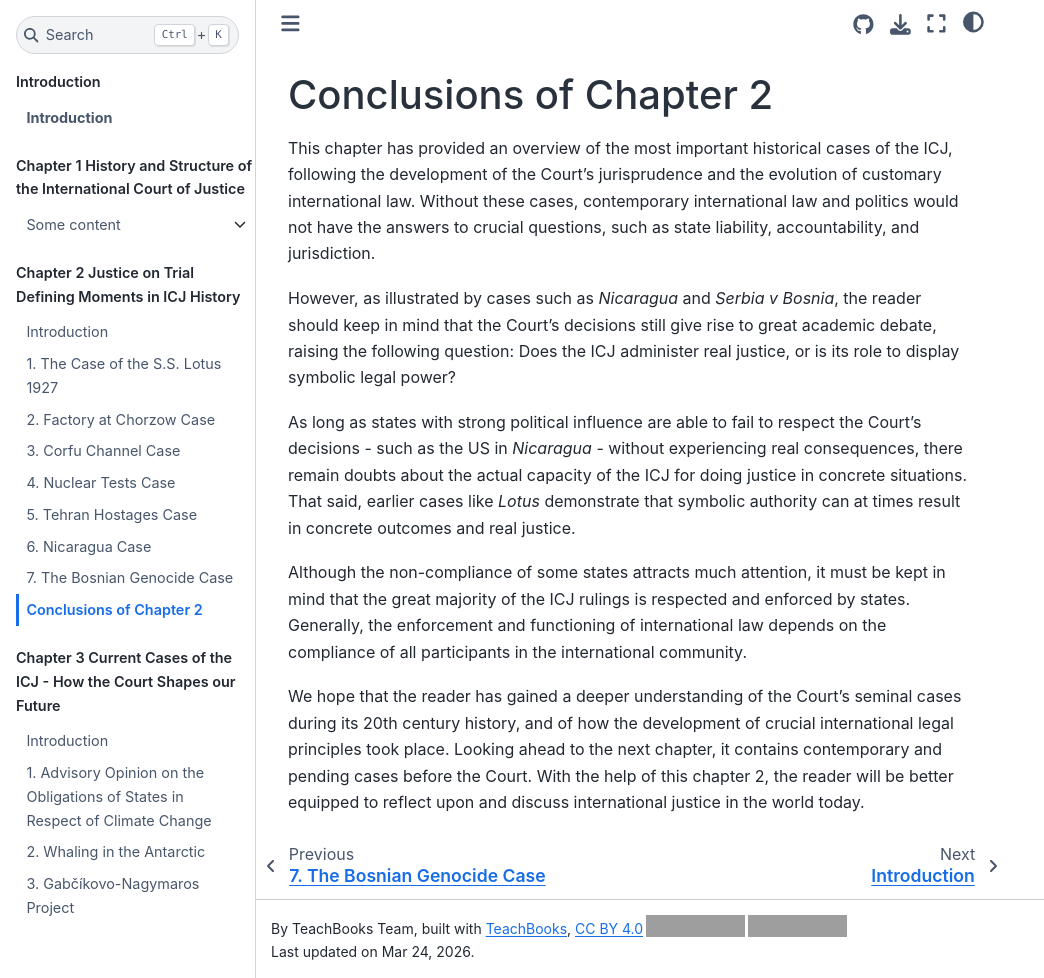
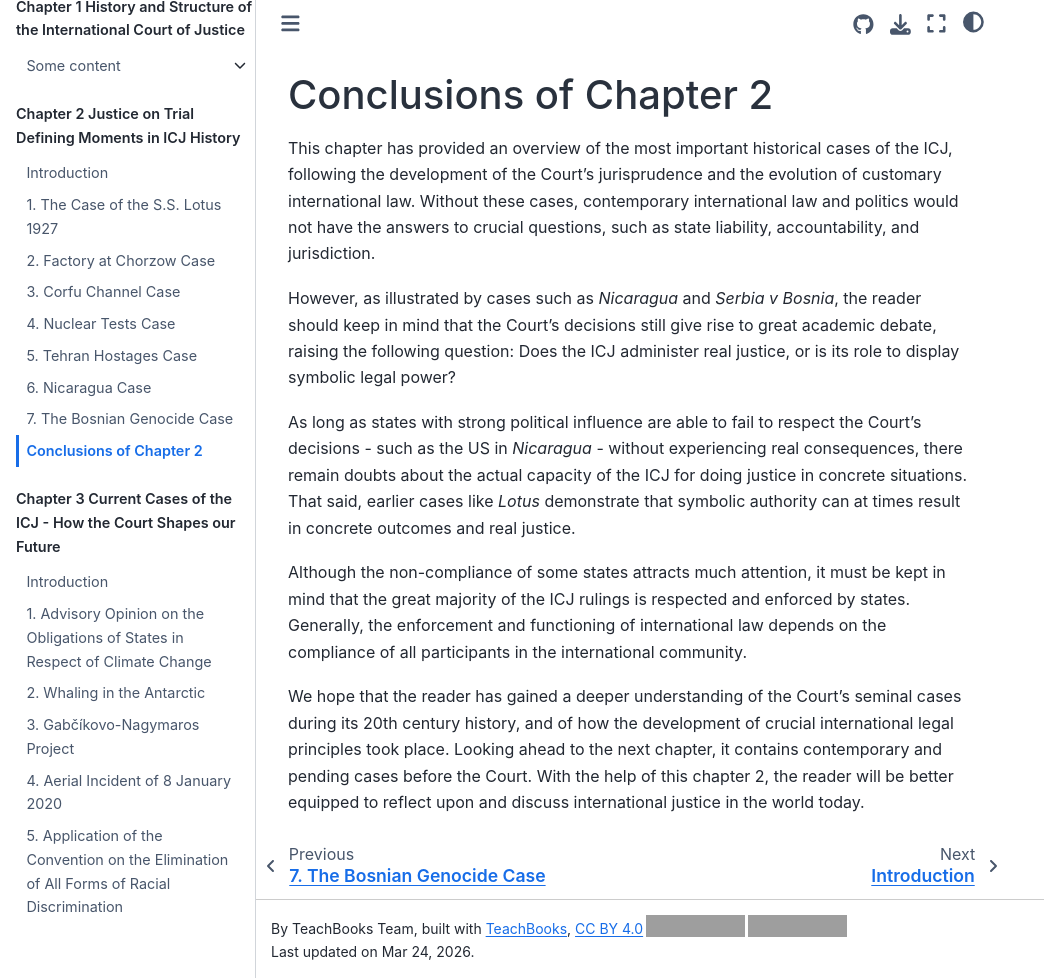
Before and after one commit to MaastrichtUniversityPress/Thirst-for-Justice-The-International-Court-of-Justice, a Jupyter Book: the page built from book/chapter2/conclusions.md, in a window 1280 px wide and 978 px high. Shown: the whole window, without its empty margins (0-1044 px from the left). Built offline with Jupyter Book 1.0.4 settings and Sphinx 7.4.7 and the Sphinx Book theme 1.1.4, drawn with Linux system fonts in a browser that asks for light colours; comment, search, counter and statistics services are not loaded; grey boxes are pictures that could not be loaded.

Commit message:
Add new chapters to the table of contents

```diff
--- a/book/_toc.yml
+++ b/book/_toc.yml
@@ -29,3 +29,5 @@ parts:
     - file: chapter3/advisory_opinion.md
     - file: chapter3/whaling_antarctic.md
     - file: chapter3/gabčíkovo_nagymaros_project.md
+    - file: chapter3/aerial_incident.md
+    - file: chapter3/convention_racial_discrimination.md
```
